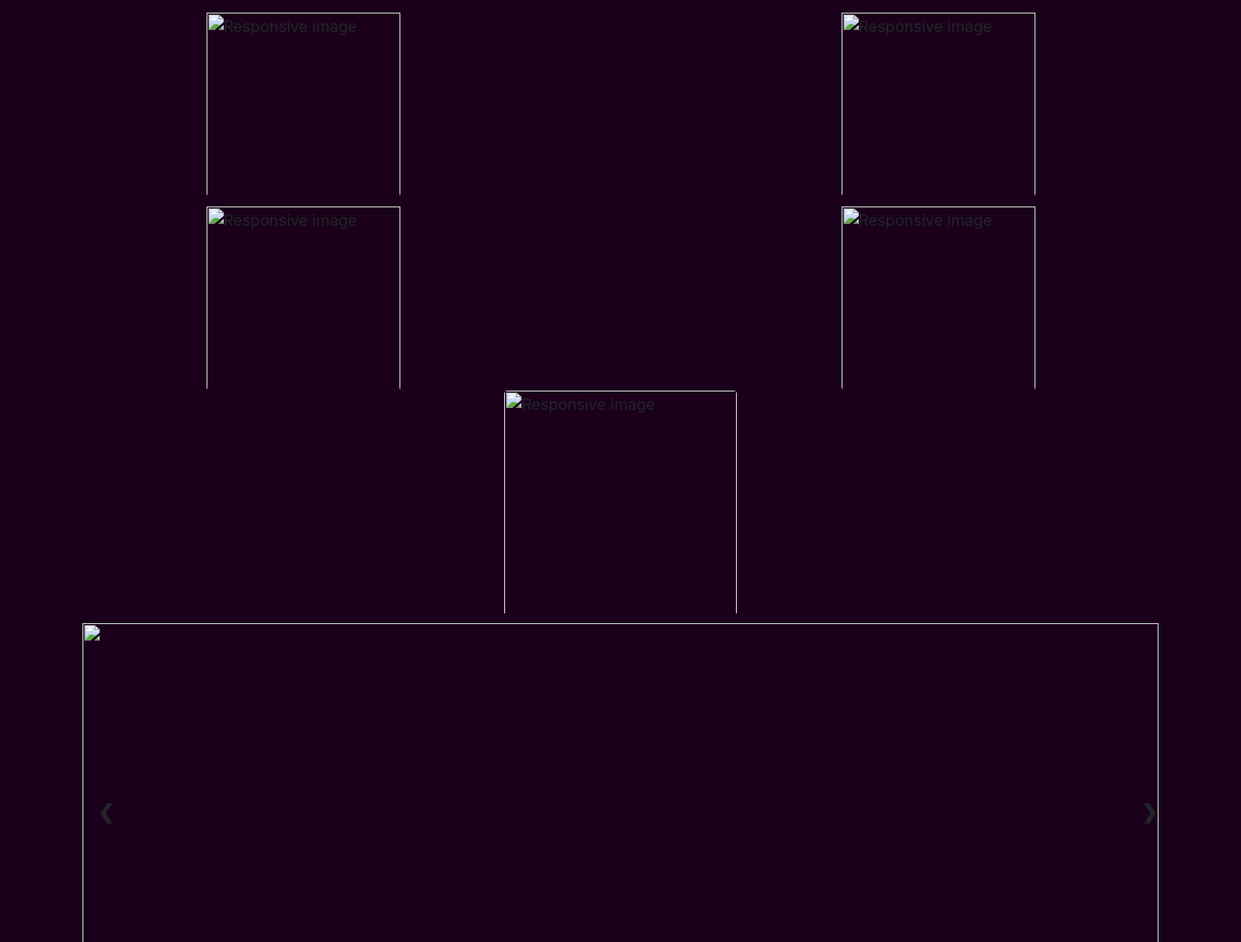
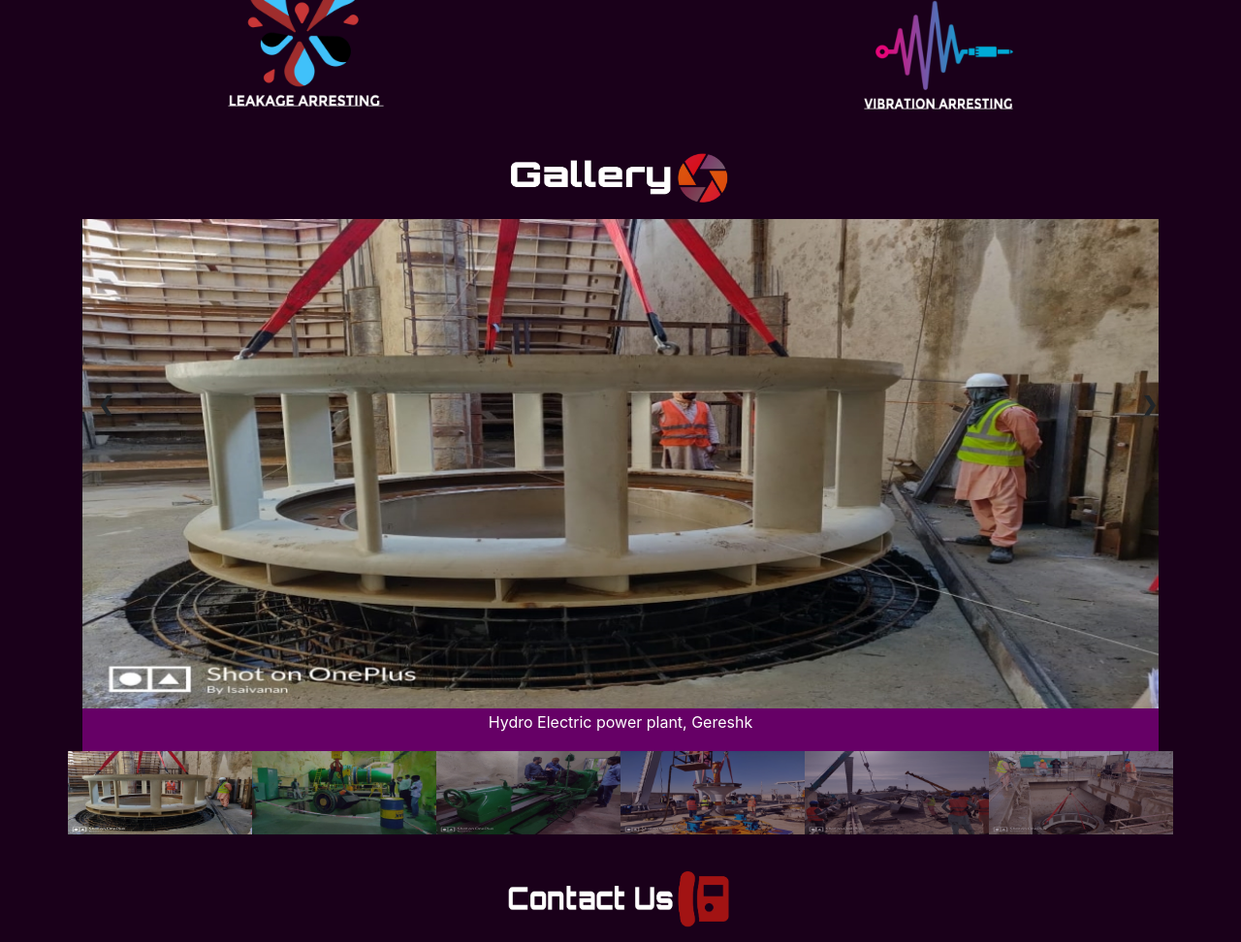
Before and after one commit to Jeganisai/iew1, a plain HTML site: page index.html in a window 1280 px wide. Shown: the part 1179-2151 px from the top of the page at 97% size. Drawn offline with nearby package versions, Linux system fonts and the light colour scheme; a web font is replaced by a local one.

Commit message:
Update index.html

```diff
--- a/index.html
+++ b/index.html
@@ -178,7 +178,7 @@ img {
         </section>
         <section id="about">
           <div id="content" class="container" style="padding-bottom: 20px;">
-            <img src="../IEW/iewpics/aboutussred.png" class="img-fluid rounded mx-auto d-block" alt="Responsive image" width="220" height="170">
+            <img src="../iewpics/aboutussred.png" class="img-fluid rounded mx-auto d-block" alt="Responsive image" width="220" height="170">
             <p class="card-text" style="color: lightgoldenrodyellow; font-family: 'Kreon', serif;"> Isai Engineering Works
               is one of a leading company in the field of Mechanical & Electrical systems by undertaking projects in Atomic and
               Hydro Power Plants.</p> <p class="card-text" style="color: lightgoldenrodyellow;font-family: 'Kreon', serif;">
@@ -195,52 +195,52 @@ img {
         </section>
         <section id="services">
           <div id="content" class="container">
-            <img src="../IEW/iewpics/service.png"  class="img-fluid rounded mx-auto d-block" alt="Responsive image" width="240" height="190" style="padding-top: 0%;">
+            <img src="../iewpics/service.png"  class="img-fluid rounded mx-auto d-block" alt="Responsive image" width="240" height="190" style="padding-top: 0%;">
 
             <p class="card-text" style="color: lightgoldenrodyellow; padding-bottom: 0%; font-family:'Franklin Gothic Medium', 'Arial Narrow', Arial, sans-serif; font-size: larger;">We are providing leading services like:</p>
           </div>
            <div class="row" style="padding-top: 0%;">
            <div id="content1" class="column">
-            <img src="../IEW/iewpics/Alignment.png"  class="img-fluid rounded mx-auto d-block" alt="Responsive image" width="200" height="90px"style="padding-top: 10px;">
+            <img src="../iewpics/Alignment.png"  class="img-fluid rounded mx-auto d-block" alt="Responsive image" width="200" height="90px"style="padding-top: 10px;">
            </div>
            <div id="content1" class="column">
-            <img src="../IEW/iewpics/seal changing.png"  class="img-fluid rounded mx-auto d-block" alt="Responsive image" width="200" height="160" style="padding-top: 10px;">
+            <img src="../iewpics/seal changing.png"  class="img-fluid rounded mx-auto d-block" alt="Responsive image" width="200" height="160" style="padding-top: 10px;">
            </div>
            <div id="content1" class="column">
-            <img src="../IEW/iewpics/leakage arr.png"  class="img-fluid rounded mx-auto d-block" alt="Responsive image" width="200" height="130" style="padding-top: 10px;" >
+            <img src="../iewpics/leakage arr.png"  class="img-fluid rounded mx-auto d-block" alt="Responsive image" width="200" height="130" style="padding-top: 10px;" >
            </div>
            <div id="content1" class="column">
-            <img src="../IEW/iewpics/vib arresting.png"  class="img-fluid rounded mx-auto d-block" alt="Responsive image" width="200" height="130" style="padding-top: 10px;">
+            <img src="../iewpics/vib arresting.png"  class="img-fluid rounded mx-auto d-block" alt="Responsive image" width="200" height="130" style="padding-top: 10px;">
            </div>
            </div>
         </section>
         <section id="gallery">
           <div class="container">
-            <img src="../IEW/iewpics/gallery.png"  class="img-fluid rounded mx-auto d-block" alt="Responsive image" width="240" height="190" style="padding-top: 0%; padding-bottom: 10px;">
+            <img src="../iewpics/gallery.png"  class="img-fluid rounded mx-auto d-block" alt="Responsive image" width="240" height="190" style="padding-top: 0%; padding-bottom: 10px;">
             <div class="mySlides">
               <div class="numbertext"></div>
-              <img src="../IEW/iewpics/greshik,helmand.jpg" style="width:100%">
+              <img src="../iewpics/greshik,helmand.jpg" style="width:100%">
             </div>
             <div class="mySlides">
             <div class="numbertext"></div>
-            <img src="../IEW/iewpics/hosangadi.jpg" style="width:100%">
+            <img src="../iewpics/hosangadi.jpg" style="width:100%">
           </div>
             <div class="mySlides">
               <div class="numbertext"></div>
-              <img src="../IEW/iewpics/hosangadi3.jpg"  style="width:100%">
+              <img src="../iewpics/hosangadi3.jpg"  style="width:100%">
             </div>
 
             <div class="mySlides">
               <div class="numbertext"></div>
-              <img src="../IEW/iewpics/afghan1.jpeg" style="width:100%">
+              <img src="../iewpics/afghan1.jpeg" style="width:100%">
             </div>
             <div class="mySlides">
               <div class="numbertext"></div>
-              <img src="../IEW/iewpics/afghan2.jpeg" style="width:100%">
+              <img src="../iewpics/afghan2.jpeg" style="width:100%">
             </div>
             <div class="mySlides">
               <div class="numbertext"></div>
-              <img src="../IEW/iewpics/afghan3.jpeg" style="width:100%">
+              <img src="../iewpics/afghan3.jpeg" style="width:100%">
             </div>
 
             <a class="prev" onclick="plusSlides(-1)">❮</a>
@@ -252,22 +252,22 @@ img {
 
             <div class="row">
               <div class="column1">
-                <img class="demo cursor" src="../IEW/iewpics/greshik,helmand.jpg" style="width:100%" onclick="currentSlide(1)" alt="Hydro Electric power plant, Gereshk">
+                <img class="demo cursor" src="../iewpics/greshik,helmand.jpg" style="width:100%" onclick="currentSlide(1)" alt="Hydro Electric power plant, Gereshk">
               </div>
               <div class="column1">
-                <img class="demo cursor" src="../IEW/iewpics/hosangadi.jpg" style="width:100%" onclick="currentSlide(2)" alt="Underground power plant,Kerala">
+                <img class="demo cursor" src="../iewpics/hosangadi.jpg" style="width:100%" onclick="currentSlide(2)" alt="Underground power plant,Kerala">
               </div>
               <div class="column1">
-                <img class="demo cursor" src="../IEW/iewpics/hosangadi3.jpg" style="width:100%" onclick="currentSlide(3)" alt="Hosangadi power plant">
+                <img class="demo cursor" src="../iewpics/hosangadi3.jpg" style="width:100%" onclick="currentSlide(3)" alt="Hosangadi power plant">
               </div>
               <div class="column1">
-                <img class="demo cursor" src="../IEW/iewpics/afghan1.jpeg" style="width:100%" onclick="currentSlide(4)" alt="Gereshk spotlight 1">
+                <img class="demo cursor" src="../iewpics/afghan1.jpeg" style="width:100%" onclick="currentSlide(4)" alt="Gereshk spotlight 1">
               </div>
               <div class="column1">
-                <img class="demo cursor" src="../IEW/iewpics/afghan2.jpeg" style="width:100%" onclick="currentSlide(5)" alt="Gereshk spotlight 2">
+                <img class="demo cursor" src="../iewpics/afghan2.jpeg" style="width:100%" onclick="currentSlide(5)" alt="Gereshk spotlight 2">
               </div>
               <div class="column1">
-                <img class="demo cursor" src="../IEW/iewpics/afghan3.jpeg" style="width:100%" onclick="currentSlide(6)" alt="Gereshk spotlight 3">
+                <img class="demo cursor" src="../iewpics/afghan3.jpeg" style="width:100%" onclick="currentSlide(6)" alt="Gereshk spotlight 3">
               </div>
 
             </div>
@@ -306,7 +306,7 @@ img {
 
         </section>
         <section id="contact us">
-          <img src="../IEW/iewpics/contactus.png"  class="img-fluid rounded mx-auto d-block" alt="Responsive image" width="240" height="190" style="padding-top:2.5%; padding-bottom: 10px;">
+          <img src="../iewpics/contactus.png"  class="img-fluid rounded mx-auto d-block" alt="Responsive image" width="240" height="190" style="padding-top:2.5%; padding-bottom: 10px;">
           <footer class="page-footer font-small unique-color-dark">
 
 
```
